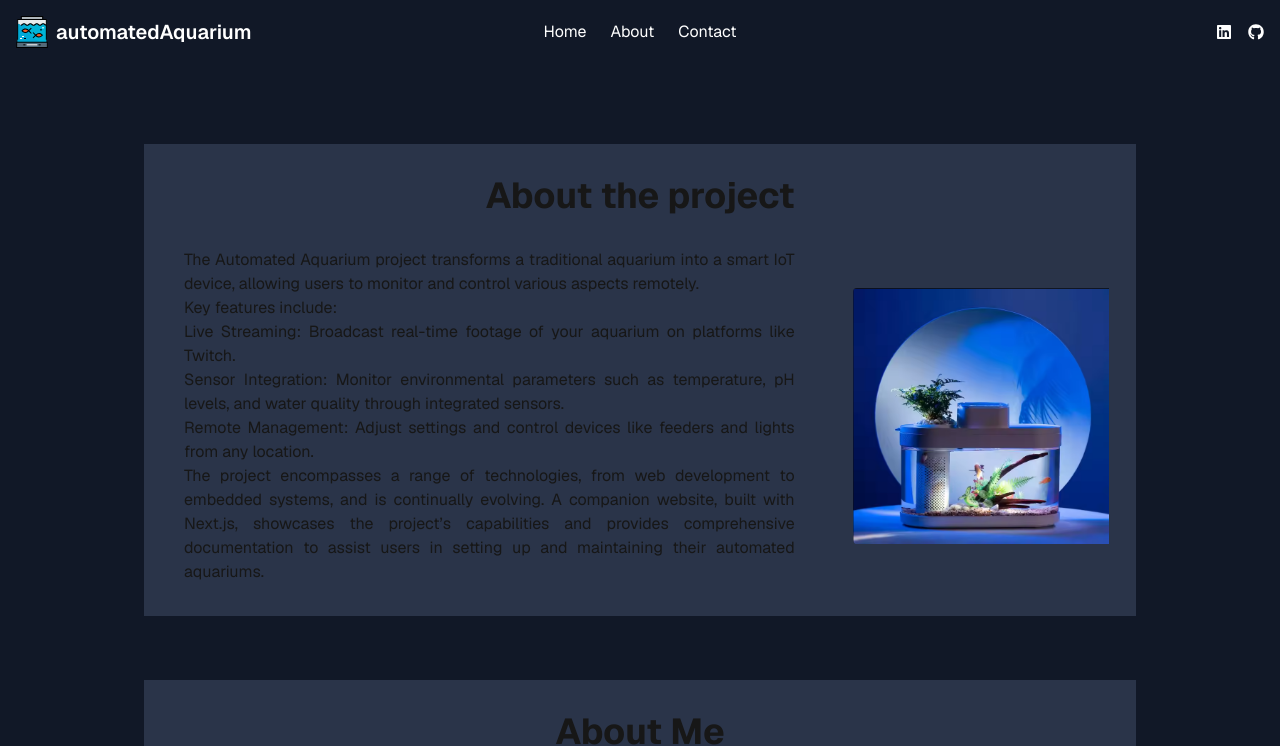
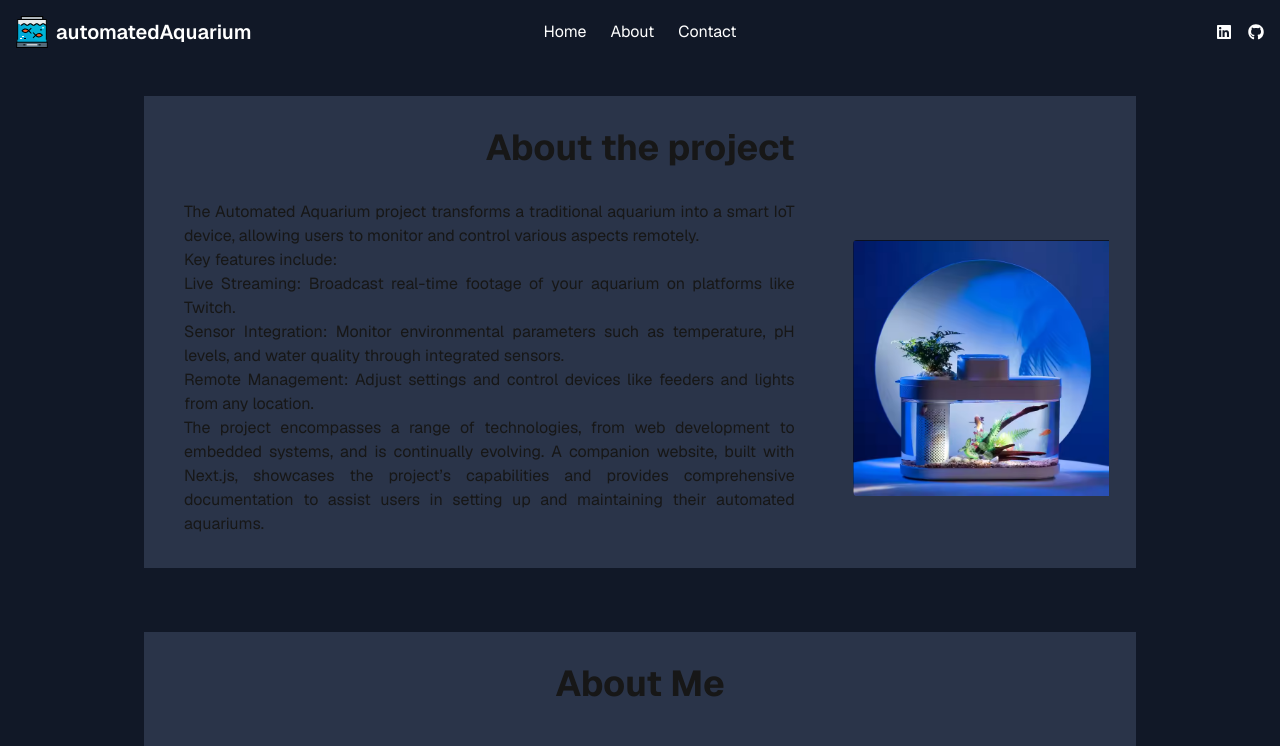
Before and after one commit to gowthamde24/automated-aquarium-web, a Next.js app: page /about in a window 1280 px wide. Shown: the top 746 px of the page. Built offline with nearby package versions, Linux system fonts and the light colour scheme.

Commit message:
Fix(About): Padding top

```diff
--- a/src/app/about/page.tsx
+++ b/src/app/about/page.tsx
@@ -3,7 +3,7 @@ import { SocialIcons } from "@/components/Social-Icons";
 
 export default function About() {
   return (
-    <div className="flex flex-col items-center justify-center p-8 pb-20 gap-16 sm:p-20 pt-32 ml-16 mr-16">
+    <div className="flex flex-col items-center justify-center p-8 pb-20 gap-16 sm:pl-20 sm:pr-20 ml-16 mr-16">
       <div className="bg-[rgb(42,52,73)] w-full">
         <h1 className="text-4xl font-bold text-center mt-8">
           About the project
```
